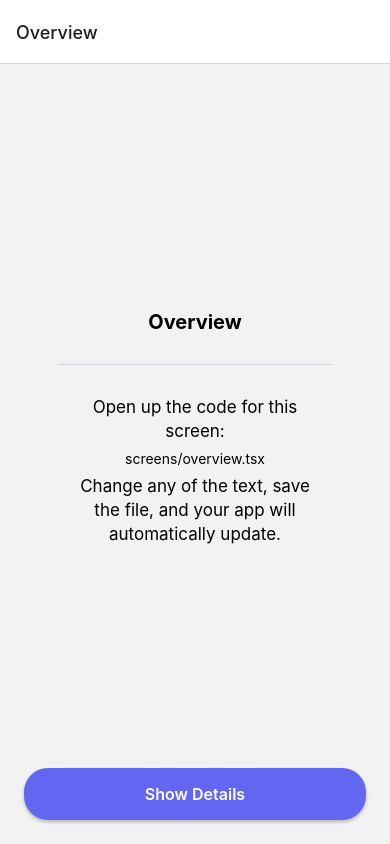
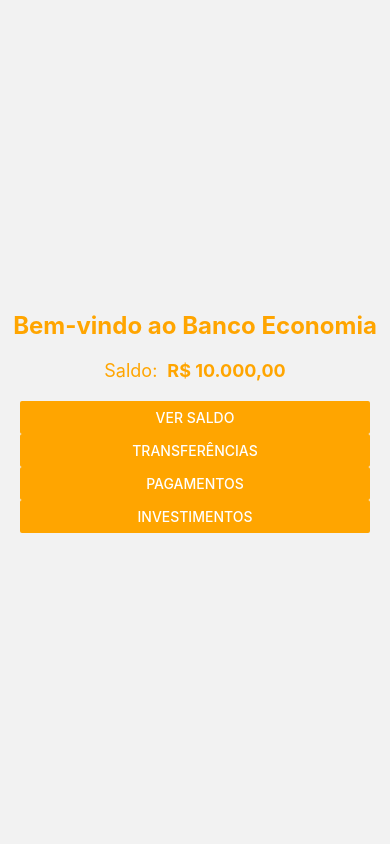
Before and after one commit to KaueFulgencio/BancoEconomia, a React Native app: screen /Home in a window 390 px wide. Built offline with nearby package versions, Linux system fonts and the light colour scheme.

Commit message:
estrutura front end react native

```diff
--- /dev/null
+++ b/components/strings.tsx
@@ -0,0 +1,9 @@
+export const strings = {
+    welcomeMessage: 'Bem-vindo ao Banco Economia',
+    balanceLabel: 'Saldo:',
+    balanceAmount: 'R$ 10.000,00',
+    checkBalanceButton: 'Ver Saldo',
+    transferButton: 'Transferências',
+    paymentsButton: 'Pagamentos',
+    investmentsButton: 'Investimentos',
+  };
--- a/navigation/index.tsx
+++ b/navigation/index.tsx
@@ -1,13 +1,16 @@
+import React from 'react';
 import { NavigationContainer } from '@react-navigation/native';
 import { createStackNavigator } from '@react-navigation/stack';
 
 import { BackButton } from '../components/BackButton';
-import Details from '../screens/details';
-import Overview from '../screens/overview';
+import Login from '../screens/Login';
+import Home from '../screens/Home';
 
 export type RootStackParamList = {
   Overview: undefined;
   Details: { name: string };
+  Login: undefined;
+  Home: undefined;
 };
 
 const Stack = createStackNavigator<RootStackParamList>();
@@ -15,13 +18,18 @@ const Stack = createStackNavigator<RootStackParamList>();
 export default function RootStack() {
   return (
     <NavigationContainer>
-      <Stack.Navigator initialRouteName="Overview">
-        <Stack.Screen name="Overview" component={Overview} />
+      <Stack.Navigator initialRouteName="Login">
         <Stack.Screen
-          name="Details"
-          component={Details}
+          name="Login"
+          component={Login}
+          options={{ headerShown: false }}
+        />
+        <Stack.Screen
+          name="Home"
+          component={Home}
           options={({ navigation }) => ({
             headerLeft: () => <BackButton onPress={navigation.goBack} />,
+            headerShown: false, // Adicionando a opção headerShown: false
           })}
         />
       </Stack.Navigator>
--- /dev/null
+++ b/screens/Home.tsx
@@ -0,0 +1,79 @@
+import React from 'react';
+import { View, Text, Button, StyleSheet } from 'react-native';
+import { strings } from '../components/strings';
+import { Container } from 'components/Container';
+
+export default function Home() {
+  return (
+    <Container>
+      <Content />
+    </Container>
+  );
+}
+
+function Content() {
+  const checkBalance = () => {
+    alert(`Seu saldo atual é de ${strings.balanceAmount}`);
+  };
+
+  const goToTransferScreen = () => {
+    alert('Navegar para a tela de transferências');
+  };
+
+  const goToPaymentsScreen = () => {
+    alert('Navegar para a tela de pagamentos');
+  };
+
+  const goToInvestmentsScreen = () => {
+    alert('Navegar para a tela de investimentos');
+  };
+
+  return (
+    <View style={styles.container}>
+      <Text style={styles.title}>{strings.welcomeMessage}</Text>
+      <View style={styles.balanceContainer}>
+        <Text style={styles.balanceLabel}>{strings.balanceLabel}</Text>
+        <Text style={styles.balanceAmount}>{strings.balanceAmount}</Text>
+      </View>
+      <View style={styles.buttonsContainer}>
+        <Button title={strings.checkBalanceButton} onPress={checkBalance} color="#FFA500" />
+        <Button title={strings.transferButton} onPress={goToTransferScreen} color="#FFA500" />
+        <Button title={strings.paymentsButton} onPress={goToPaymentsScreen} color="#FFA500" />
+        <Button title={strings.investmentsButton} onPress={goToInvestmentsScreen} color="#FFA500" />
+      </View>
+    </View>
+  );
+}
+
+const styles = StyleSheet.create({
+  container: {
+    flex: 1,
+    alignItems: 'center',
+    justifyContent: 'center',
+  },
+  title: {
+    fontSize: 24,
+    fontWeight: 'bold',
+    marginBottom: 20,
+    color: '#FFA500',
+  },
+  balanceContainer: {
+    flexDirection: 'row',
+    alignItems: 'center',
+    marginBottom: 20,
+  },
+  balanceLabel: {
+    fontSize: 18,
+    marginRight: 10,
+    color: '#FFA500',
+  },
+  balanceAmount: {
+    fontSize: 18,
+    fontWeight: 'bold',
+    color: '#FFA500',
+  },
+  buttonsContainer: {
+    width: '100%',
+    paddingHorizontal: 20,
+  },
+});
--- /dev/null
+++ b/screens/Login.tsx
@@ -0,0 +1,72 @@
+import React, { useState } from 'react';
+import { Button, StyleSheet, Text, TextInput, View } from 'react-native';
+import { useNavigation } from '@react-navigation/native';
+
+export default function Login() {
+  const [email, setEmail] = useState('');
+  const [password, setPassword] = useState('');
+  const navigation: any = useNavigation();
+
+  const handleLogin = () => {
+    // Implemente sua lógica de login aqui (por exemplo, autenticação com backend)
+    console.log('Email:', email);
+    console.log('Password:', password); // Para fins de demonstração
+
+    // Supondo login bem-sucedido, navegue para a tela desejada
+    navigation.navigate('Home'); // Navegar para a tela Home
+  };
+
+  return (
+    <View style={styles.container}>
+      <Text style={styles.title}>Login</Text>
+
+      <TextInput
+        style={styles.input}
+        placeholder="Enter Email"
+        keyboardType="email-address"
+        autoCapitalize="none"
+        onChangeText={setEmail}
+        value={email}
+      />
+
+      <TextInput
+        style={styles.input}
+        placeholder="Enter Password"
+        secureTextEntry={true}
+        onChangeText={setPassword}
+        value={password}
+      />
+
+        <View style={styles.buttonContainer}>
+                <Button
+                title="Login"
+                onPress={handleLogin}
+                />
+            </View>
+    </View>
+  );
+}
+
+const styles = StyleSheet.create({
+  container: {
+    flex: 1,
+    justifyContent: 'center',
+    alignItems: 'center',
+  },
+  title: {
+    fontSize: 24,
+    marginBottom: 20,
+    color: '#FFA500', // Cor laranja
+  },
+  input: {
+    height: 40,
+    width: '80%',
+    borderColor: '#ccc',
+    borderWidth: 1,
+    padding: 10,
+    marginBottom: 10,
+  },
+  buttonContainer: {
+    width: '80%',
+  },
+});
--- a/screens/details.tsx
+++ /dev/null
@@ -1,27 +0,0 @@
-import { RouteProp, useRoute } from '@react-navigation/native';
-import { ScreenContent } from 'components/ScreenContent';
-import { StyleSheet, View } from 'react-native';
-
-import { RootStackParamList } from '../navigation';
-
-type DetailsSreenRouteProp = RouteProp<RootStackParamList, 'Details'>;
-
-export default function Details() {
-  const router = useRoute<DetailsSreenRouteProp>();
-
-  return (
-    <View style={styles.container}>
-      <ScreenContent
-        path="screens/details.tsx"
-        title={`Showing details for user ${router.params.name}`}
-      />
-    </View>
-  );
-}
-
-export const styles = StyleSheet.create({
-  container: {
-    flex: 1,
-    padding: 24,
-  },
-});
--- a/screens/overview.tsx
+++ /dev/null
@@ -1,34 +0,0 @@
-import { useNavigation } from '@react-navigation/native';
-import { StackNavigationProp } from '@react-navigation/stack';
-import { ScreenContent } from 'components/ScreenContent';
-import { StyleSheet, View } from 'react-native';
-
-import { Button } from '../components/Button';
-import { RootStackParamList } from '../navigation';
-
-type OverviewScreenNavigationProps = StackNavigationProp<RootStackParamList, 'Overview'>;
-
-export default function Overview() {
-  const navigation = useNavigation<OverviewScreenNavigationProps>();
-
-  return (
-    <View style={styles.container}>
-      <ScreenContent path="screens/overview.tsx" title="Overview" />
-      <Button
-        onPress={() =>
-          navigation.navigate('Details', {
-            name: 'Dan',
-          })
-        }
-        title="Show Details"
-      />
-    </View>
-  );
-}
-
-export const styles = StyleSheet.create({
-  container: {
-    flex: 1,
-    padding: 24,
-  },
-});
```
